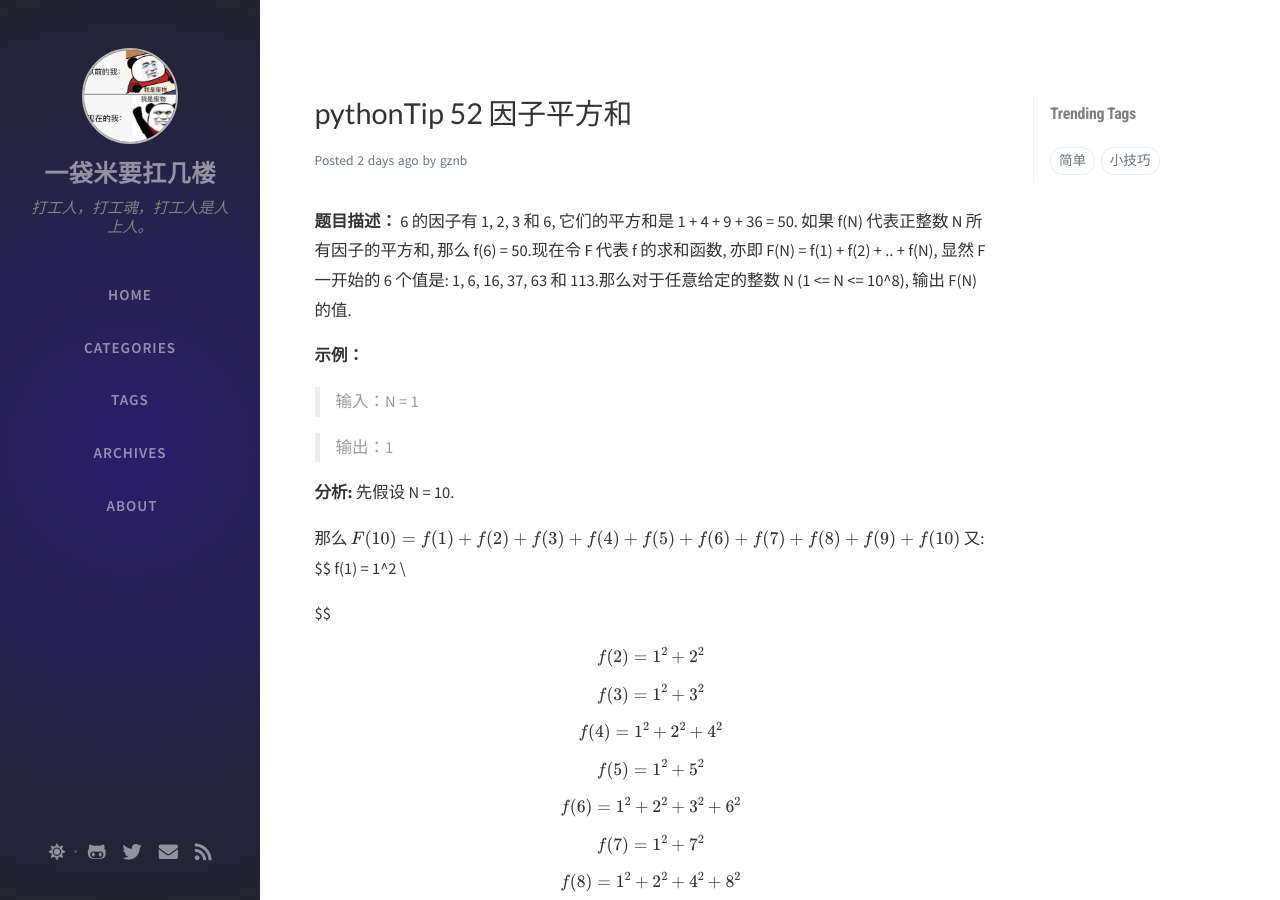
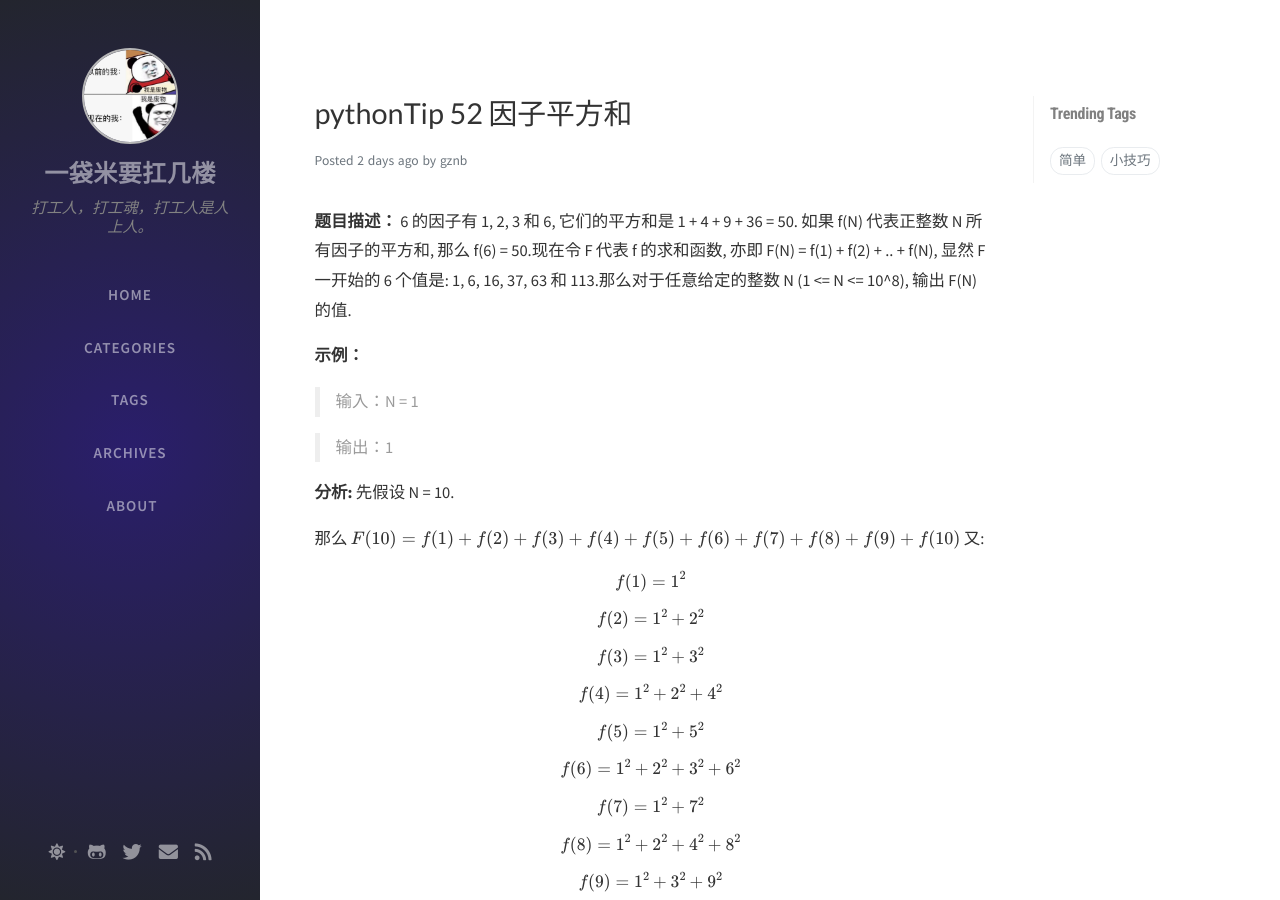
Before and after one commit to gznb/gznb.github.io, a Jekyll site: the page built from _posts/pythonTip/2020-12-14-pythonTip-52-因子平方和.md, in a window 1280 px wide and 900 px high. Built offline with Jekyll 4.4.1, drawn with Linux system fonts in a browser that asks for light colours; nearby versions of some CDN libraries; comment, search, counter and statistics services are not loaded.

Commit message:
修复第52题

```diff
--- a/_posts/pythonTip/2020-12-14-pythonTip-52-因子平方和.md
+++ b/_posts/pythonTip/2020-12-14-pythonTip-52-因子平方和.md
@@ -28,49 +28,42 @@ $$
 F(10) = f(1) + f(2) + f(3) + f(4) + f(5) + f(6) + f(7) + f(8) + f(9) + f(10)
 $$
 又:
+
+
 $$
-f(1) = 1^2 \\
-
+f(1) = 1^2
 $$
 
 $$
 f(2) = 1^2 + 2^2 \\
-
 $$
 
 $$
 f(3) = 1^2 + 3^2 \\
-
 $$
 
 $$
 f(4) = 1^2 + 2^2 + 4^2 \\
-
 $$
 
 $$
 f(5) = 1^2 + 5^2 \\
-
 $$
 
 $$
 f(6) = 1^2 + 2^2 + 3^2 + 6^2 \\
-
 $$
 
 $$
 f(7) = 1^2 + 7^2 \\
-
 $$
 
 $$
 f(8) = 1^2 + 2^2 + 4^2 + 8^2 \\
-
 $$
 
 $$
 f(9) = 1^2 + 3^2 + 9^2 \\
-
 $$
 
 $$
```
